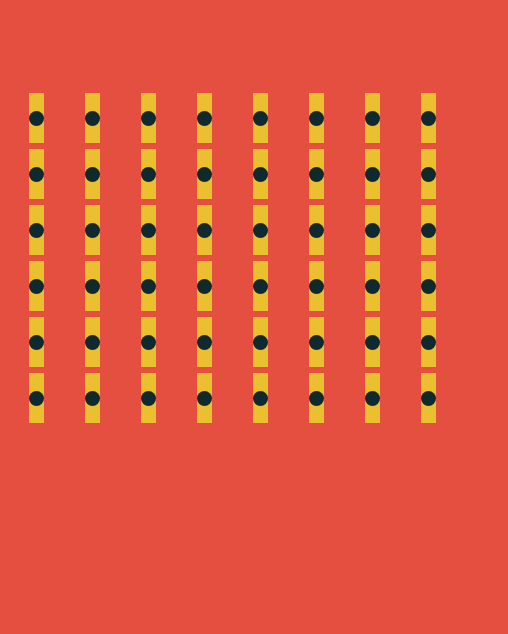
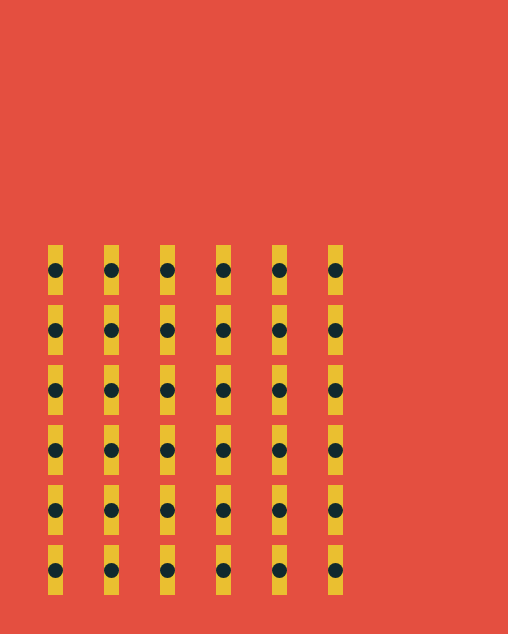
Before and after one commit to josue-rojas/wall_art, a website: page index.html in a window 390 px wide. Shown: the whole page, 508 px wide, since content can reach past the window. Drawn offline with nearby package versions, Linux system fonts and the light colour scheme.

Commit message:
made responsive a bit more

```diff
--- a/index.css
+++ b/index.css
@@ -3,6 +3,8 @@
 /* circle rgb(16, 41, 46) */
 body {
   background-color: rgb(228, 79, 64);
+  padding: 0;
+  margin: 0;
 }
 
 *, *::before, *::after {
@@ -22,38 +24,34 @@ body {
   display: flex;
   justify-content: center;
   align-items: center;
-  width: 500px;
-  height: 500px;
+  min-width: 100vw;
+  min-height: 100vh;
   margin: auto;
   flex-flow: column;
 }
 
 .row {
-  min-width: 100%;
-  display: flex;
+  display: block;
 }
 
 .block {
   width: 50px;
-  /* height: 50px; */
+  height: 50px;
   margin: 3px;
-  /* background-color: rgb(234, 191, 48); */
-  display: flex;
-  justify-content: center;
-  align-items: center;
-  box-sizing: border-box;
-  /* transform: rotate(90deg); */
+  display: inline-block;
 }
 
 .rect {
   display: block;
-  content: "";
+  /* content: ""; */
   background-color: rgb(234, 191, 48);
   width: 15px;
-  height: 50px;
+  height: 100%;
+  margin: 0 17.5px;
 }
 
 .rect::after {
+  position: absolute;
   display: block;
   background-color: rgb(16, 41, 46);
   width: 15px;
--- a/index.html
+++ b/index.html
@@ -6,70 +6,7 @@
     <link rel="stylesheet" href="./index.css">
   </head>
   <body>
-    <!-- <div class='canvas-wrapper'>
-      <canvas id="canvas" width="500" height="500"></canvas>
-    </div> -->
     <div class='wall'>
-      <div class='row'>
-        <div class='block'><div class='rect'></div></div>
-        <div class='block'><div class='rect'></div></div>
-        <div class='block'><div class='rect'></div></div>
-        <div class='block'><div class='rect'></div></div>
-        <div class='block'><div class='rect'></div></div>
-        <div class='block'><div class='rect'></div></div>
-        <div class='block'><div class='rect'></div></div>
-        <div class='block'><div class='rect'></div></div>
-      </div>
-      <div class='row'>
-        <div class='block'><div class='rect'></div></div>
-        <div class='block'><div class='rect'></div></div>
-        <div class='block'><div class='rect'></div></div>
-        <div class='block'><div class='rect'></div></div>
-        <div class='block'><div class='rect'></div></div>
-        <div class='block'><div class='rect'></div></div>
-        <div class='block'><div class='rect'></div></div>
-        <div class='block'><div class='rect'></div></div>
-      </div>
-      <div class='row'>
-        <div class='block'><div class='rect'></div></div>
-        <div class='block'><div class='rect'></div></div>
-        <div class='block'><div class='rect'></div></div>
-        <div class='block'><div class='rect'></div></div>
-        <div class='block'><div class='rect'></div></div>
-        <div class='block'><div class='rect'></div></div>
-        <div class='block'><div class='rect'></div></div>
-        <div class='block'><div class='rect'></div></div>
-      </div>
-      <div class='row'>
-        <div class='block'><div class='rect'></div></div>
-        <div class='block'><div class='rect'></div></div>
-        <div class='block'><div class='rect'></div></div>
-        <div class='block'><div class='rect'></div></div>
-        <div class='block'><div class='rect'></div></div>
-        <div class='block'><div class='rect'></div></div>
-        <div class='block'><div class='rect'></div></div>
-        <div class='block'><div class='rect'></div></div>
-      </div>
-      <div class='row'>
-        <div class='block'><div class='rect'></div></div>
-        <div class='block'><div class='rect'></div></div>
-        <div class='block'><div class='rect'></div></div>
-        <div class='block'><div class='rect'></div></div>
-        <div class='block'><div class='rect'></div></div>
-        <div class='block'><div class='rect'></div></div>
-        <div class='block'><div class='rect'></div></div>
-        <div class='block'><div class='rect'></div></div>
-      </div>
-      <div class='row'>
-        <div class='block'><div class='rect'></div></div>
-        <div class='block'><div class='rect'></div></div>
-        <div class='block'><div class='rect'></div></div>
-        <div class='block'><div class='rect'></div></div>
-        <div class='block'><div class='rect'></div></div>
-        <div class='block'><div class='rect'></div></div>
-        <div class='block'><div class='rect'></div></div>
-        <div class='block'><div class='rect'></div></div>
-      </div>
     </div>
   </body>
   <script src="https://ajax.googleapis.com/ajax/libs/jquery/3.4.0/jquery.min.js"></script>
--- a/indexmain.js
+++ b/indexmain.js
@@ -1,32 +1,64 @@
-const Block = "<div class='block'></div>"
+const MAX_COL = 8;
+const MAX_ROW = 6;
+const SIZE_BLOCK = 56; // width (or height which ever is bigger) + margin (left-right)
+const BLOCK = "<div class='block'><div class='rect'></div></div>";
 
-$blocks = $('.block');
-//
-// let blocksCenter = $blocks.map((e) => {
-//   $e = $($blocks[e]);
-//   // console.log('e',$e.offset().left + $e.width() / 2);
-//   // console.log($e.offset().top + $e.height() / 2)
-//   return [$e.offset().left + $e.width() / 2, $e.offset().top + $e.height() / 2];
-// });
+let $blocks = null;
+let blocksCenter = [];
 
-let blocksCenter = [];
-for(let i = 0; i < $blocks.length; i++){
-  $e = $($blocks[i]);
-  blocksCenter.push([$e.offset().left + $e.width() / 2, $e.offset().top + $e.height() / 2]);
+function fillWall(doc_w, doc_h, block_size, max_row, max_col){
+  // first we figure the amount of columsn and rows needed;
+  let num_columns = Math.floor(doc_w / block_size);
+  num_columns = max_col < num_columns ? max_col : num_columns;
+  let num_rows = Math.floor(doc_h / block_size);
+  num_rows = max_row < num_rows ? max_row : num_rows;
+  let wall = '';
+  for(let i = 0; i < num_rows; i++){
+    let row = "<div class='row'>";
+    for(let j = 0; j < num_columns; j++){
+      row += BLOCK;
+    }
+    row += "</div>";
+    wall += row;
+  }
+  return wall;
 }
 
-// let blocksCenter = $blocks.map((e) => [$($blocks[e]).offset().left + $($blocks[e]).width() / 2, $($blocks[e]).offset().top + $($blocks[e]).height() / 2]);
-// console.table( blocksCenter)
+function resizeFunction(){
+  let window_w = $(document).width();
+  let window_h = $(document).height();
+  let wall = fillWall(window_w, window_h, SIZE_BLOCK, MAX_ROW, MAX_COL);
+  $('.wall').html(wall);
+}
+
+function getBlockCenters($blocks){
+  let blocksCenter = [];
+  for(let i = 0; i < $blocks.length; i++){
+    $e = $($blocks[i]);
+    blocksCenter.push([$e.offset().left + $e.width() / 2, $e.offset().top + $e.height() / 2]);
+  }
+  return blocksCenter
+}
+
+$( window ).resize(function() {
+  // console.log('resized');
+  // console.table([$(document).height(), $(document).width()]);
+  resizeFunction();
+  $blocks = $('.block');
+  blocksCenter = getBlockCenters($blocks);
+});
+
+$( document ).ready(function() {
+  resizeFunction();
+  $blocks = $('.block');
+  blocksCenter = getBlockCenters($blocks);
+});
 
 $(window).mousemove((e) => {
-  // console.log(e.pageX);
   for(let i = 0; i < $blocks.length; i++){
-    // console.log(blocksCenter[i])
     let angle = Math.atan2(e.pageX- blocksCenter[i][0],- (e.pageY- blocksCenter[i][1]) )*(180/Math.PI);
-    // console.log('angle', angle);
     $($blocks[i]).css({ "-webkit-transform": 'rotate(' + (angle || 0) + 'deg)'});
     $($blocks[i]).css({ '-moz-transform': 'rotate(' + (angle || 0) + 'deg)'});
     $($blocks[i]).css({ 'transform': 'rotate(' + (angle || 0) + 'deg)'});
-    // $($blocks[i]).css({ 'background-color': 'red'});
   }
 });
```
